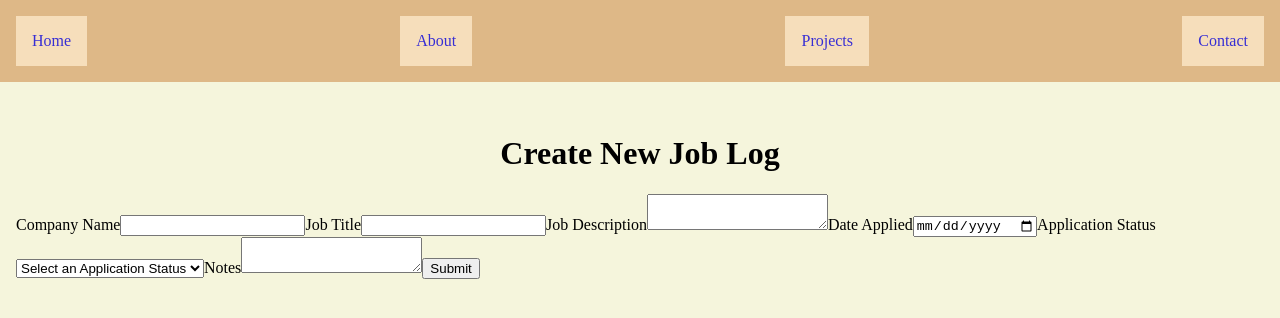
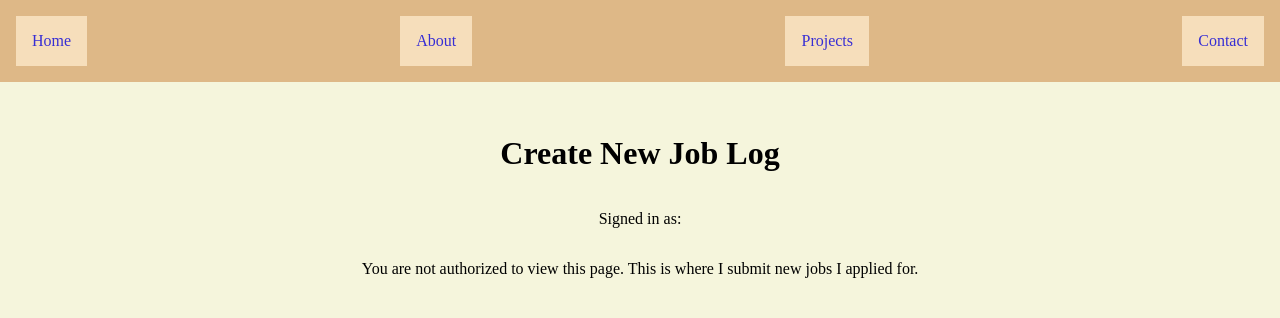
Before and after one commit to dusty-g/personal-website, a Next.js app: page /projects/job-search-log/new in a window 1280 px wide. Shown: the top 318 px of the page. Built offline with nearby package versions, Linux system fonts and the light colour scheme; no server answers.

Commit message:
add google auth

```diff
--- a/pages/_app.tsx
+++ b/pages/_app.tsx
@@ -6,6 +6,8 @@ import { initializeApp } from "firebase/app";
 import { getAnalytics } from "firebase/analytics";
 // add database
 import { getDatabase } from "firebase/database";
+import { useEffect, useState } from 'react';
+import { getAuth } from 'firebase/auth';
 // https://firebase.google.com/docs/web/setup#available-libraries
 
 // Your web app's Firebase configuration
@@ -27,6 +29,10 @@ const app = initializeApp(firebaseConfig);
 // get database and export
 export const db = getDatabase(app);
 
+// get auth and export
+export const auth = getAuth(app);
+
+
 export default function App({ Component, pageProps }: AppProps) {
   return <Component {...pageProps} />
 }
--- a/pages/projects/job-search-log/new.tsx
+++ b/pages/projects/job-search-log/new.tsx
@@ -1,12 +1,65 @@
-import { useState } from "react";
+import { useEffect, useState } from "react";
 // import firebase
 import { push, ref, set } from "firebase/database";
 import { db } from 'src/pages/_app'
 import Head from "next/head";
 import Nav from "src/components/nav";
 
+import { getAuth, signInWithPopup, GoogleAuthProvider, Auth, User } from "firebase/auth";
+
+const provider = new GoogleAuthProvider();
+// create a custom hook to get the firebase auth instance
+export function useAuth() {
+    const [auth, setAuth] = useState<Auth | null>(null);
+
+    useEffect(() => {
+      // initialize firebase auth only once
+      if (!auth) {
+        setAuth(getAuth());
+      }
+    }, [auth]);
+
+    return auth;
+  }
+
+
 // create a new job search log entry
 export default function New() {
+
+
+    // check if the user is signed in
+    const auth = useAuth();
+    useEffect(() => {
+        if (auth) {
+            if (!auth.currentUser) {
+                signInWithPopup(auth, provider)
+                .catch((error) => {
+                    // Handle Errors here.
+                    const errorCode = error.code;
+                    const errorMessage = error.message;
+                    // The email of the user's account used.
+                    const email = error.email;
+                    // The AuthCredential type that was used.
+                    const credential = GoogleAuthProvider.credentialFromError(error);
+                    // ...
+                    // create alert
+                    alert(`Error: ${errorCode} ${errorMessage} ${email} ${credential}`);
+
+                });
+            }
+        }
+    }, [auth]);
+
+
+
+
+
+
+
+
+
+
+
     // set state for form data
     const [companyName, setCompanyName] = useState('');
     const [jobTitle, setJobTitle] = useState('');
@@ -96,10 +149,19 @@ export default function New() {
         <Nav />
         <main className='main'>
             <h1>Create New Job Log</h1>
+            {/* need a way to know if I'm logged in or not. make a <p> that says either logged in or not logged in based on auth status*/}
+
+            <p>Signed in as: {auth?.currentUser?.email}</p>
+            {auth?.currentUser?.email !== "dustygalindo@gmail.com" && (
+                <p>You are not authorized to view this page. This is where I submit new jobs I applied for.</p>)}
+
+
             {/* display success message if submissionSuccess is true */}
             {submissionSuccess && <p>Job Log Created!</p>}
             {/* display error message if submissionError is not empty */}
             {submissionError && <p>{submissionError}</p>}
+
+            {auth?.currentUser?.email === "dustygalindo@gmail.com" && (
             <form onSubmit={handleSubmit}>
                 <label htmlFor="companyName">Company Name</label>
                 <input
@@ -168,6 +230,7 @@ export default function New() {
                     Submit
                 </button>
             </form>
+            )}
         </main>
 
         </>
```
